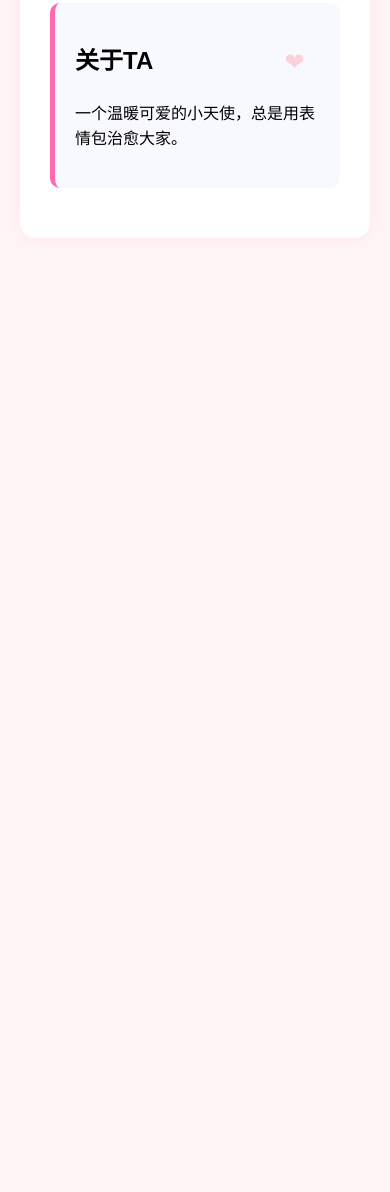
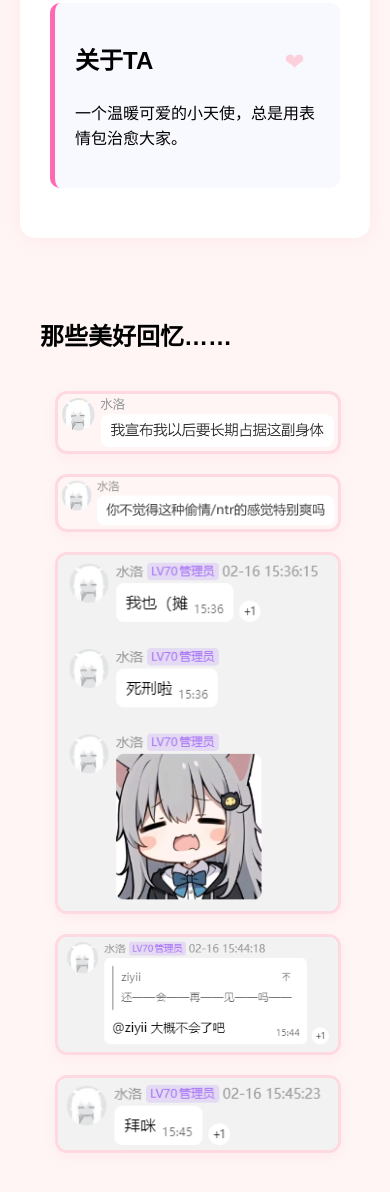
Before and after one commit to ziyii01/hwczg.github.io, a plain HTML site: page 水洛/index.html in a window 390 px wide. Shown: the part 500-1692 px from the top of the page. Before the commit the page ends 844 px from the top, so only its background shows below. Drawn offline with Linux system fonts and the light colour scheme.

Commit message:
✨ feat(水洛): 增加回忆图片，自适应布局。

```diff
--- a/水洛/index.html
+++ b/水洛/index.html
@@ -89,6 +89,42 @@
           transform: translateY(0);
         }
       }
+      .screenshot-section {
+        margin: 40px auto 0;
+        max-width: 1200px;
+        padding: 20px;
+      }
+
+      .screenshot-gallery {
+        column-count: 3; /* 默认3列 */
+        column-gap: 20px;
+        padding: 15px;
+      }
+
+      .screenshot {
+        width: 100%;
+        margin-bottom: 20px;
+        border-radius: 12px;
+        border: 3px solid #ffd9e2;
+        box-shadow: 0 4px 12px rgba(255, 182, 193, 0.15);
+        transition: all 0.3s cubic-bezier(0.25, 0.46, 0.45, 0.94);
+        cursor: pointer;
+        break-inside: avoid; /* 防止图片跨列分割 */
+        object-fit: cover;
+        display: block; /* 修复图片间隙问题 */
+      }
+
+      @media (max-width: 768px) {
+        .screenshot-gallery {
+          column-count: 2; /* 手机端改为2列 */
+        }
+      }
+
+      @media (max-width: 480px) {
+        .screenshot-gallery {
+          column-count: 1; /* 小屏幕改为1列 */
+        }
+      }
     </style>
   </head>
   <body>
@@ -116,7 +152,21 @@
         <p id="bio-content">一个温暖可爱的小天使，总是用表情包治愈大家。</p>
       </div>
     </div>
-
+    <div class="screenshot-section">
+      <h2>那些美好回忆……</h2>
+      <div class="screenshot-gallery">
+        <img src="./chat0.png" alt="聊天记录1" class="screenshot" />
+        <img
+          src="./5d7e61aa3173e832a24f9a0a8e530420.png"
+          alt="聊天记录1"
+          class="screenshot"
+        />
+        <img src="./chat1.png" alt="聊天记录1" class="screenshot" />
+        <img src="./chat2.png" alt="聊天记录2" class="screenshot" />
+        <img src="./chat3.png" alt="聊天记录3" class="screenshot" />
+        <!-- 可以继续添加更多图片 -->
+      </div>
+    </div>
     <script>
       // 简单的交互效果
       document.addEventListener("DOMContentLoaded", function () {
@@ -140,6 +190,94 @@
           heart.innerHTML = "❤";
           container.appendChild(heart);
         }
+        const screenshots = document.querySelectorAll(".screenshot");
+        const overlay = document.createElement("div");
+        overlay.className = "overlay";
+
+        screenshots.forEach((img) => {
+          img.addEventListener("click", function () {
+            const clone = this.cloneNode();
+            clone.className = "zoomed-image";
+            overlay.appendChild(clone);
+            document.body.appendChild(overlay);
+            overlay.style.display = "flex";
+          });
+        });
+
+        overlay.addEventListener("click", function (e) {
+          if (e.target === overlay) {
+            overlay.style.display = "none";
+            overlay.innerHTML = "";
+          }
+        });
+      });
+      const style = document.createElement("style");
+      style.textContent = `
+.overlay {
+    position: fixed;
+    top: 0;
+    left: 0;
+    width: 100%;
+    height: 100%;
+    background: rgba(0,0,0,0.8);
+    display: none;
+    justify-content: center;
+    align-items: center;
+    z-index: 1000;
+}
+
+.zoomed-image {
+    max-width: 80%;
+    max-height: 80%;
+    border-radius: 15px;
+    border: 3px solid #fff;
+    box-shadow: 0 0 30px rgba(255,182,193,0.5);
+}
+`;
+      document.head.appendChild(style);
+      const images = document.querySelectorAll(".screenshot");
+      images.forEach((img) => {
+        img.style.opacity = "0";
+        img.style.transform = "translateY(20px)";
+
+        const observer = new IntersectionObserver(
+          (entries) => {
+            entries.forEach((entry) => {
+              if (entry.isIntersecting) {
+                entry.target.style.opacity = "1";
+                entry.target.style.transform = "translateY(0)";
+                observer.unobserve(entry.target);
+              }
+            });
+          },
+          { threshold: 0.1 }
+        );
+
+        observer.observe(img);
+      });
+      // 图片加载后重新计算布局
+      const gallery = document.querySelector(".screenshot-gallery");
+      const resizeObserver = new ResizeObserver((entries) => {
+        gallery.style.display = "none";
+        gallery.offsetHeight; // 触发重绘
+        gallery.style.display = "block";
+      });
+
+      document.querySelectorAll(".screenshot").forEach((img) => {
+        img.addEventListener("load", () => {
+          gallery.style.display = "none";
+          gallery.offsetHeight; // 触发重绘
+          gallery.style.display = "block";
+        });
+
+        // 监听图片加载完成
+        if (img.complete) {
+          resizeObserver.observe(img);
+        } else {
+          img.addEventListener("load", () => {
+            resizeObserver.observe(img);
+          });
+        }
       });
     </script>
   </body>
```
Also changed, not shown: 水洛/5d7e61aa3173e832a24f9a0a8e530420.png (added), 水洛/chat0.png (added), 水洛/chat1.png (added), 水洛/chat2.png (added), 水洛/chat3.png (added).
